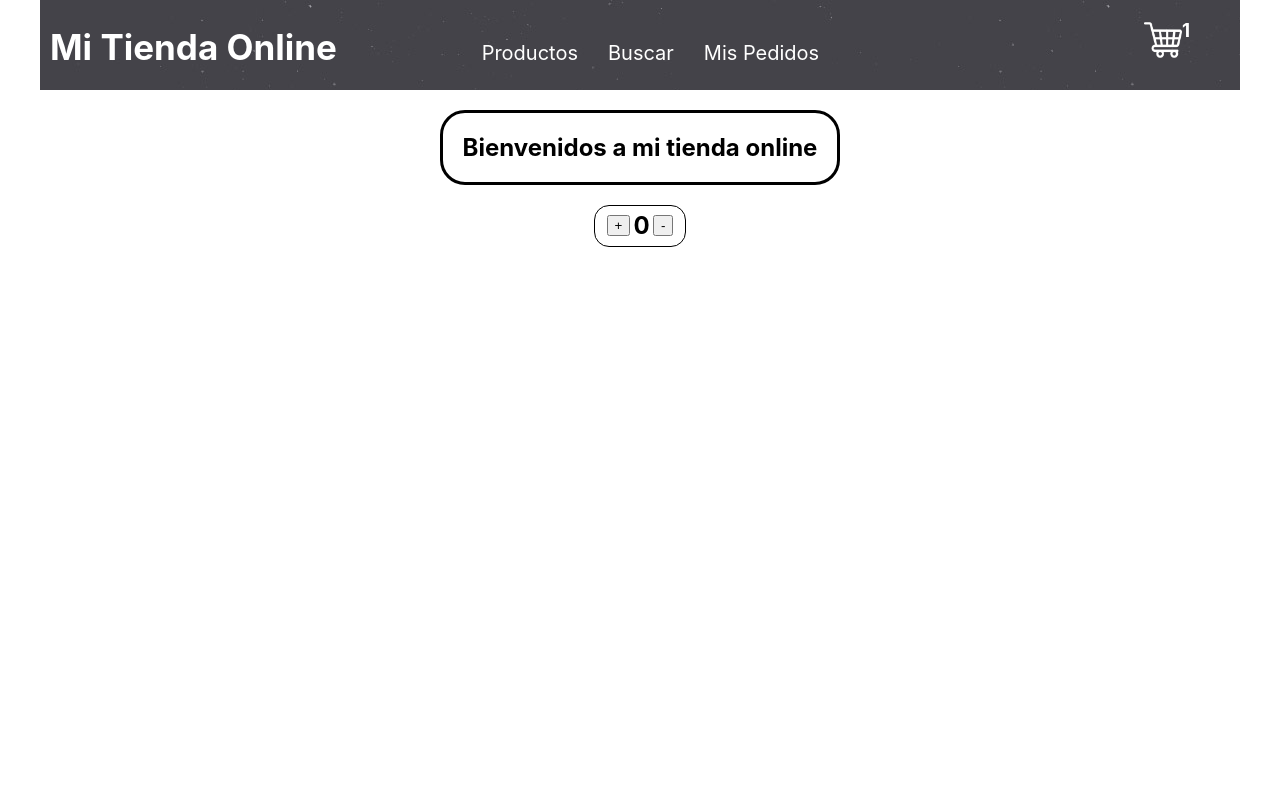
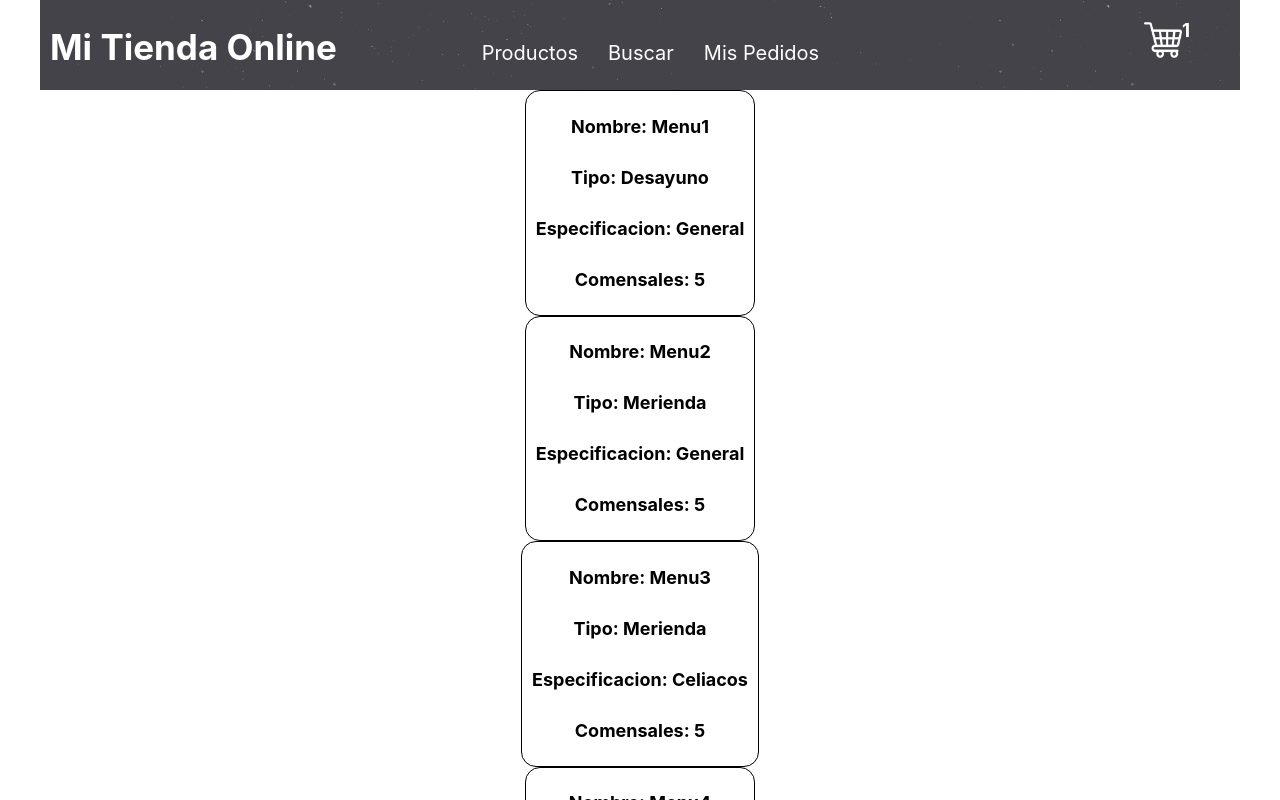
Before and after one commit to nicolagou/tienda-catering, a React (Create React App) app: page / in a window 1280 px wide. Shown: the top 800 px of the page. Built offline with nearby package versions, Linux system fonts and the light colour scheme.

Commit message:
Agregados ItemList.js e Item.js

```diff
--- a/src/App.js
+++ b/src/App.js
@@ -6,7 +6,7 @@ function App() {
   return (
     <>
       <NavBar/>
-      <ItemListContainer name="Bienvenidos a mi tienda online"/>
+      <ItemListContainer/>
       </>
       );
 }
--- /dev/null
+++ b/src/components/Item/Item.css
@@ -0,0 +1,10 @@
+.card {
+    display: flex;
+    flex-direction: column;
+    align-items: center;
+    padding: 10px;
+    border: black solid 1px;
+    border-radius: 15px;
+    font-size: 12px;
+
+}
--- /dev/null
+++ b/src/components/Item/Item.js
@@ -0,0 +1,15 @@
+
+import './Item.css';
+
+const Item = ({producto}) => {
+  return (
+    <div className="card">
+        <h2>Nombre: {producto.nombre}</h2>
+        <h2>Tipo: {producto.tipo}</h2>
+        <h2>Especificacion: {producto.especificacion}</h2>
+        <h2>Comensales: {producto.comensales}</h2>
+    </div>
+  )
+}
+
+export default Item
--- /dev/null
+++ b/src/components/ItemList/ItemList.js
@@ -0,0 +1,13 @@
+import Item from "../Item/Item";
+
+const ItemList = ({productList}) => {
+  return (
+    <>
+    {productList.map((product)=>(
+        <Item key={product.id} producto={product} />
+    ))}
+    </>
+  );
+};
+
+export default ItemList
--- a/src/components/ItemsListContainer/ItemListContainer.js
+++ b/src/components/ItemsListContainer/ItemListContainer.js
@@ -1,11 +1,32 @@
-import React from 'react'
+import { useEffect, useState } from 'react';
+import { data } from '../../data/data';
+import ItemCount from '../ItemCount/ItemCount';
+import ItemList from '../ItemList/ItemList';
 import './ItemListContainer.css';
-import ItemCount from '../ItemCount/ItemCount';
 
-const ItemListContainer = (props) => {
+const ItemListContainer = () => {
+  const [productList, setProductList] = useState([]);
+
+  const getProducts = new Promise((resolve, reject) => {
+  setTimeout(() => {
+      resolve(data)
+  }, 2000);
+  });
+
+  useEffect(() => {
+      getProducts.then((respuesta)=>{
+        setProductList(respuesta);
+      });
+      setTimeout(() => {
+console.log(productList);
+      }, 4000);
+      // eslint-disable-next-line
+  }, [productList]);
+
   return (
     <div className='message-greeting-container'>
-        <h2 className='message'>{props.name}</h2>
+        {/* <h2 className='message'>{props.name}</h2> */}
+        <ItemList productList={productList}/>
         <ItemCount/>
     </div>
   )
--- /dev/null
+++ b/src/data/data.js
@@ -0,0 +1,41 @@
+export const data = [
+    {
+        id:1,
+        nombre: "Menu1",
+        tipo: "Desayuno",
+        especificacion: "General",
+        comensales: 5,
+    },
+
+    {
+        id:2,
+        nombre: "Menu2",
+        tipo: "Merienda",
+        especificacion: "General",
+        comensales: 5,
+    },
+
+    {
+        id:3,
+        nombre: "Menu3",
+        tipo: "Merienda",
+        especificacion: "Celiacos",
+        comensales: 5,
+    },
+
+    {
+        id:4,
+        nombre: "Menu4",
+        tipo: "Cena",
+        especificacion: "General",
+        comensales: 5,
+    },
+
+    {
+        id:5,
+        nombre: "Menu5",
+        tipo: "Almuerzo",
+        especificacion: "Vegano",
+        comensales: 6,
+    },
+];
```
